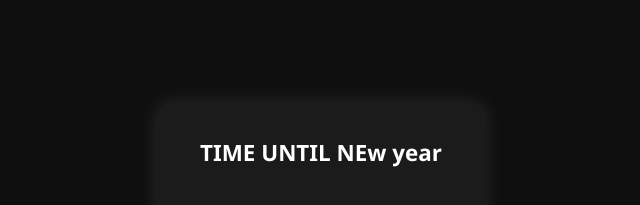
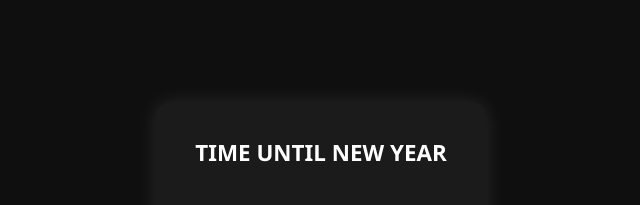
Before and after one commit to bik-ki/timercountdown, a plain HTML site: page index.html in a window 1280 px wide. Shown: the part 188-393 px from the top of the page, 319-959 px from the left. Drawn offline with Linux system fonts and the light colour scheme.

Commit message:
Update index.html

```diff
--- a/index.html
+++ b/index.html
@@ -7,7 +7,7 @@
 </head>
 <body>
   <div class="widget">
-    <h1>TIME UNTIL NEw year
+    <h1>TIME UNTIL NEW YEAR
   </h1>
     <p id="countdown">Loading...</p>
   </div>
```
